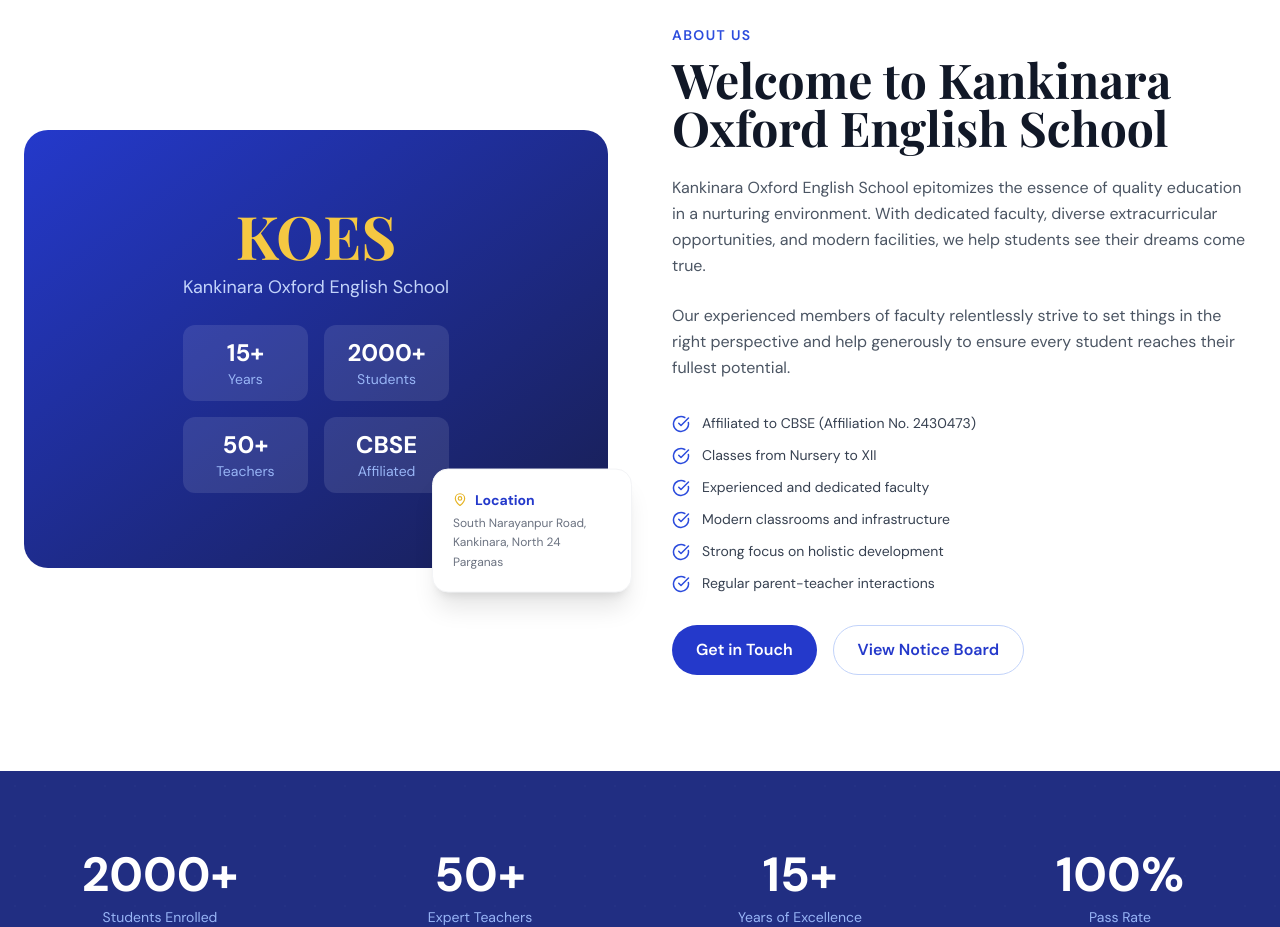
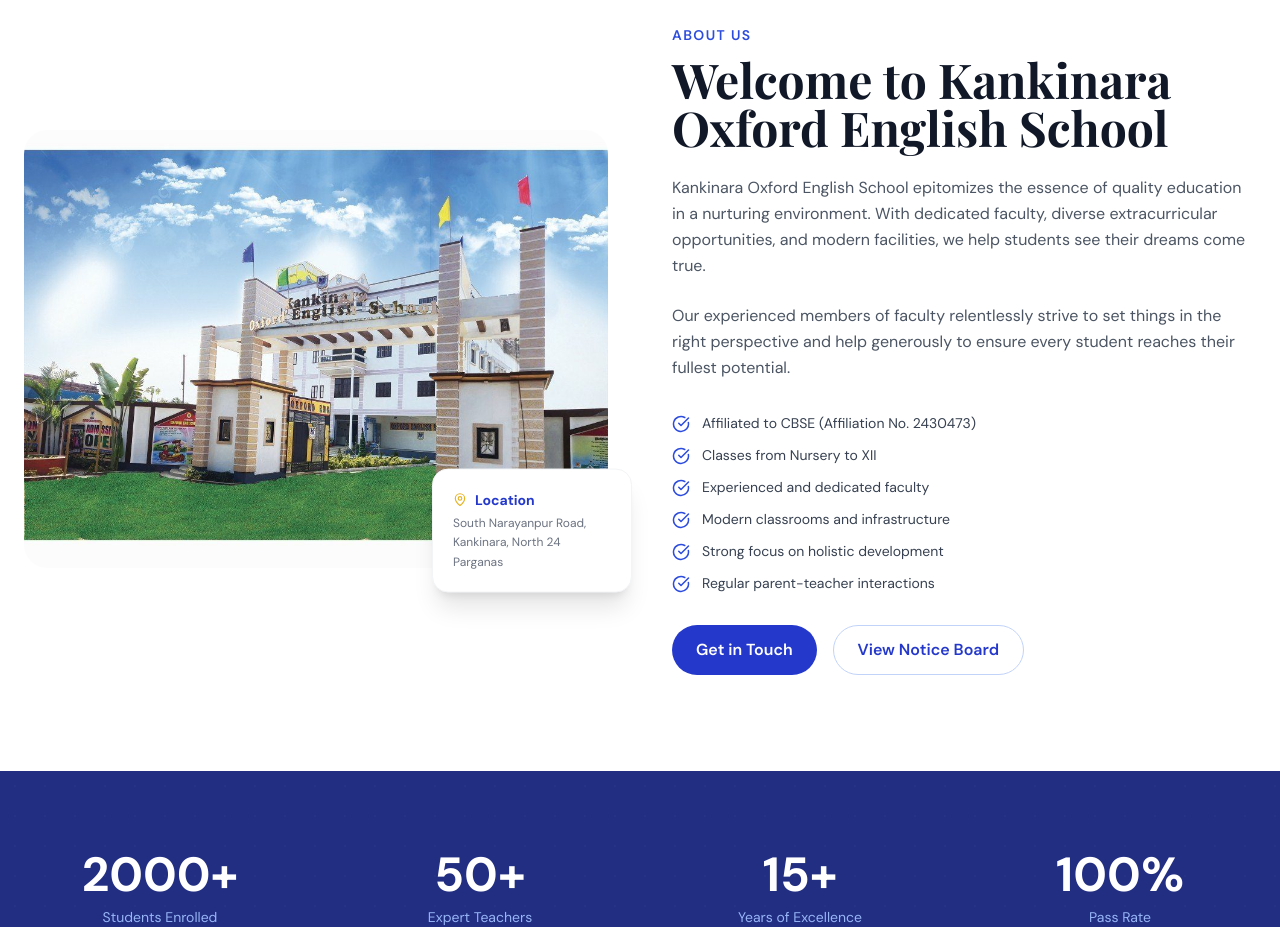
Before and after one commit to shresh15/KOES_Website, a React (Vite) app: page / in a window 1280 px wide. Shown: the part 2160-3087 px from the top of the page. Built offline with nearby package versions, Linux system fonts and the light colour scheme; a web font is replaced by a local one.

Commit message:
UI: Removed all overlay text and stats from the About image panel

```diff
--- a/src/components/About.jsx
+++ b/src/components/About.jsx
@@ -1,7 +1,8 @@
 import { motion } from "framer-motion";
 import { useInView } from "framer-motion";
 import { useRef } from "react";
-import { MapPin, Phone, Mail, CheckCircle } from "lucide-react";
+import { MapPin, CheckCircle } from "lucide-react";
+import schoolImg from "../assets/Building/school1.jpg";
 
 const highlights = [
   "Affiliated to CBSE (Affiliation No. 2430473)",
@@ -28,29 +29,12 @@ export default function About() {
           className="relative"
         >
           {/* Main image placeholder */}
-          <div className="relative rounded-3xl overflow-hidden bg-gradient-to-br from-primary-700 to-primary-950 aspect-[4/3] flex items-center justify-center">
-            <div className="text-center text-white p-6 sm:p-8">
-              <div className="font-display text-4xl sm:text-6xl font-bold mb-2 text-gold-400">KOES</div>
-              <div className="text-primary-200 text-lg">Kankinara Oxford English School</div>
-              <div className="mt-6 grid grid-cols-2 gap-4 text-sm">
-                <div className="bg-white/10 rounded-xl p-3">
-                  <div className="text-2xl font-bold text-white font-numeric">15+</div>
-                  <div className="text-primary-300">Years</div>
-                </div>
-                <div className="bg-white/10 rounded-xl p-3">
-                  <div className="text-2xl font-bold text-white font-numeric">2000+</div>
-                  <div className="text-primary-300">Students</div>
-                </div>
-                <div className="bg-white/10 rounded-xl p-3">
-                  <div className="text-2xl font-bold text-white font-numeric">50+</div>
-                  <div className="text-primary-300">Teachers</div>
-                </div>
-                <div className="bg-white/10 rounded-xl p-3">
-                  <div className="text-2xl font-bold text-white">CBSE</div>
-                  <div className="text-primary-300">Affiliated</div>
-                </div>
-              </div>
-            </div>
+          <div className="relative rounded-3xl overflow-hidden bg-gradient-to-br from-primary-700 to-primary-950 aspect-[4/3]">
+            <img
+              src={schoolImg}
+              alt="KOES School Building"
+              className="w-full h-full object-cover"
+            />
           </div>
 
           {/* Floating info card */}
```
